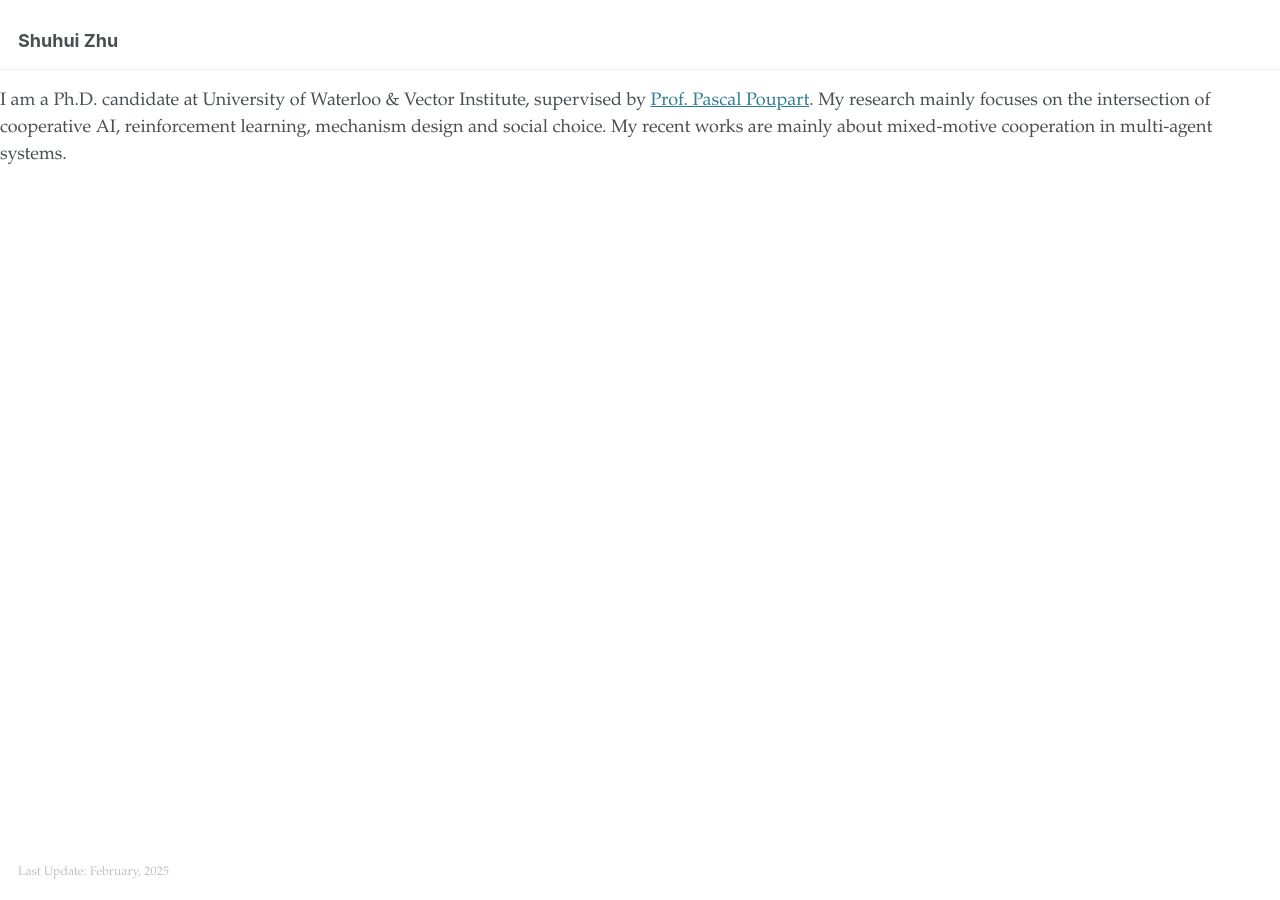
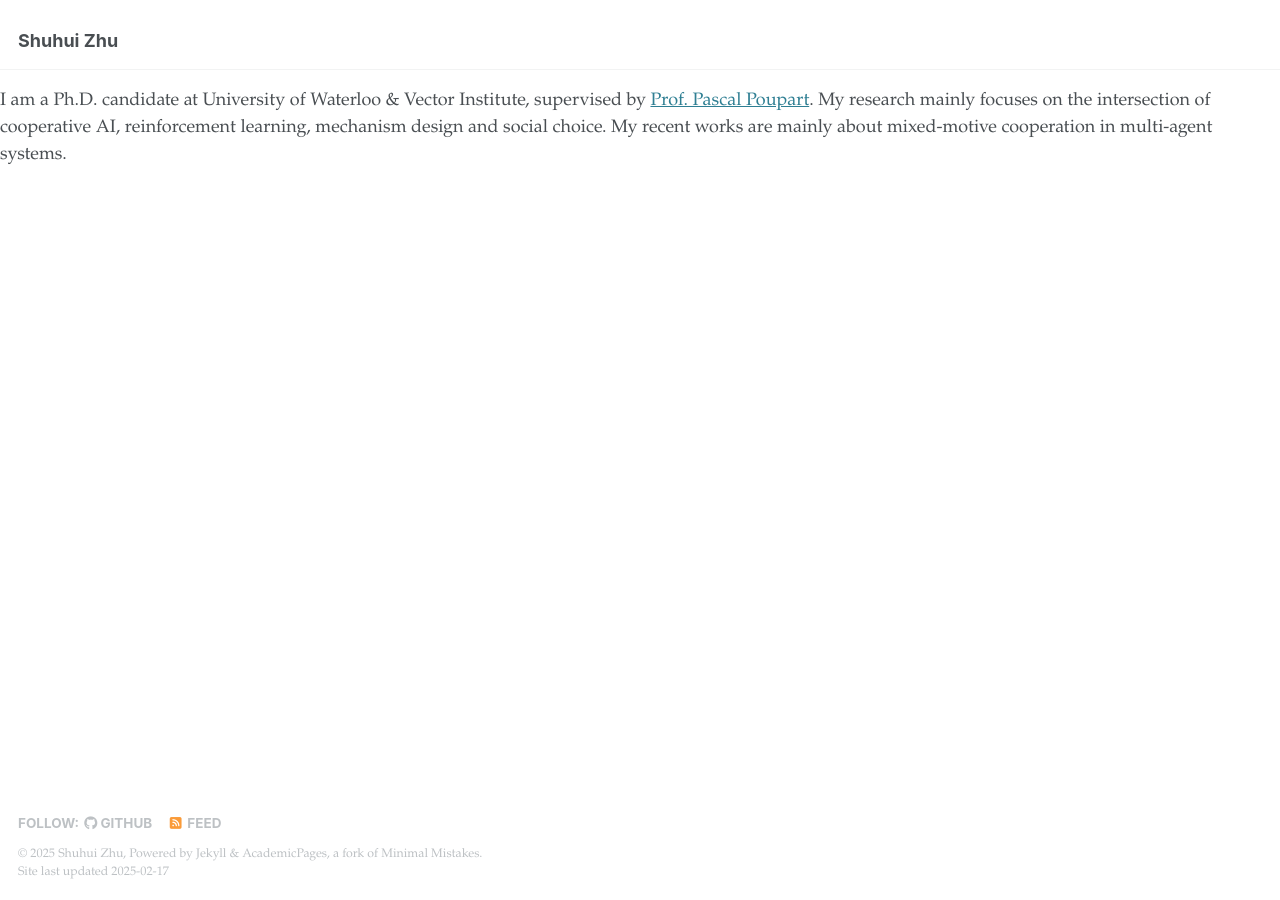
Before and after one commit to shuhui-zhu/shuhui-zhu.github.io, a Jekyll site: the page built from _pages/about.md, in a window 1280 px wide. Built offline with Jekyll 4.4.1, drawn with Linux system fonts in a browser that asks for light colours; our own code applies the rules of GitHub Pages for plain Markdown files.

Commit message:
revert footnote

```diff
--- a/_includes/footer.html
+++ b/_includes/footer.html
@@ -1,4 +1,4 @@
-<!-- {% include base_path %}
+{% include base_path %}
 
 {% if site.author.github or site.author.bitbucket or site.atom_feed.hide != true %}
 <div class="page__footer-follow">
@@ -17,10 +17,9 @@
     {% endif %}
   </ul>
 </div>
-{% endif %} -->
+{% endif %}
 
 <div class="page__footer-copyright">
-  <!-- &copy; {{ site.time | date: '%Y' }} {{ site.name | default: site.title }}, {{ site.data.ui-text[site.locale].powered_by | default: "Powered by" }} <a href="http://jekyllrb.com" rel="nofollow">Jekyll</a> &amp; <a href="https://github.com/academicpages/academicpages.github.io">AcademicPages</a>, a fork of <a href="https://mademistakes.com/work/minimal-mistakes-jekyll-theme/" rel="nofollow">Minimal Mistakes</a>.<br /> -->
-  <!-- Last Update: {{ "now" | date: '%Y-%m-%d' %}} -->
-  Last Update: {{ "now" | date: "%B, %Y" }}
+  &copy; {{ site.time | date: '%Y' }} {{ site.name | default: site.title }}, {{ site.data.ui-text[site.locale].powered_by | default: "Powered by" }} <a href="http://jekyllrb.com" rel="nofollow">Jekyll</a> &amp; <a href="https://github.com/academicpages/academicpages.github.io">AcademicPages</a>, a fork of <a href="https://mademistakes.com/work/minimal-mistakes-jekyll-theme/" rel="nofollow">Minimal Mistakes</a>.<br />
+  Site last updated {{ "now" | date: '%Y-%m-%d' %}}
 </div>
```
